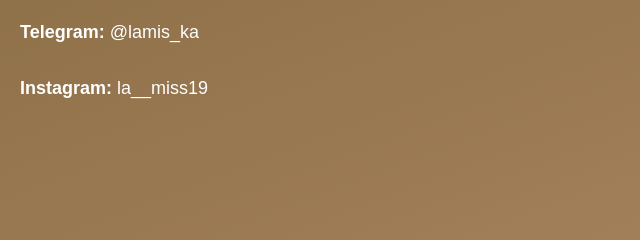
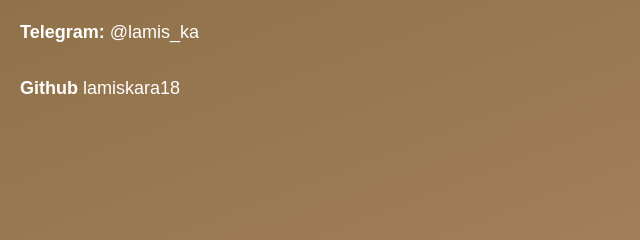
Before and after one commit to lamiskara18/portfolio, a plain HTML site: page index.html in a window 1280 px wide. Shown: the part 2267-2507 px from the top of the page, 0-640 px from the left. Drawn offline with Linux system fonts and the light colour scheme.

Commit message:
Update index.html

```diff
--- a/index.html
+++ b/index.html
@@ -422,7 +422,7 @@
   <div style="flex:1; min-width:250px; display:flex; flex-direction:column; gap:20px; font-size:18px; line-height:2;">
     <div><strong>Email:</strong> lamiskara18@gmail.com</div>
     <div><strong>Telegram:</strong> @lamis_ka</div>
-    <div><strong>Instagram:</strong> la__miss19</div>
+    <div><strong>Github</strong> lamiskara18</div>
   </div>
 
     <form id="contact-form" style="flex:1; min-width:250px; display:flex; flex-direction:column; gap:15px;">
@@ -566,4 +566,5 @@
   </script>
 
 </body>
+
 </html>
```
